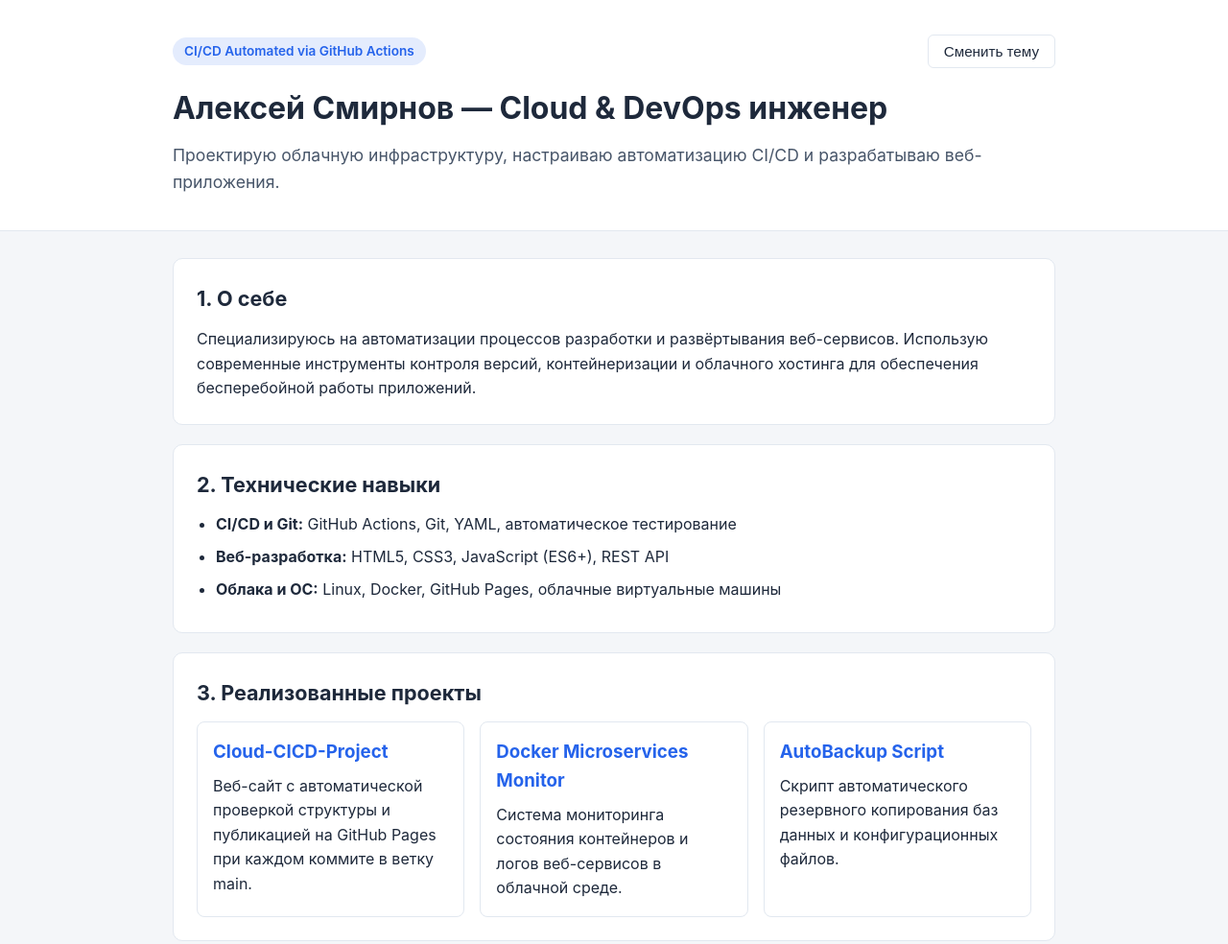
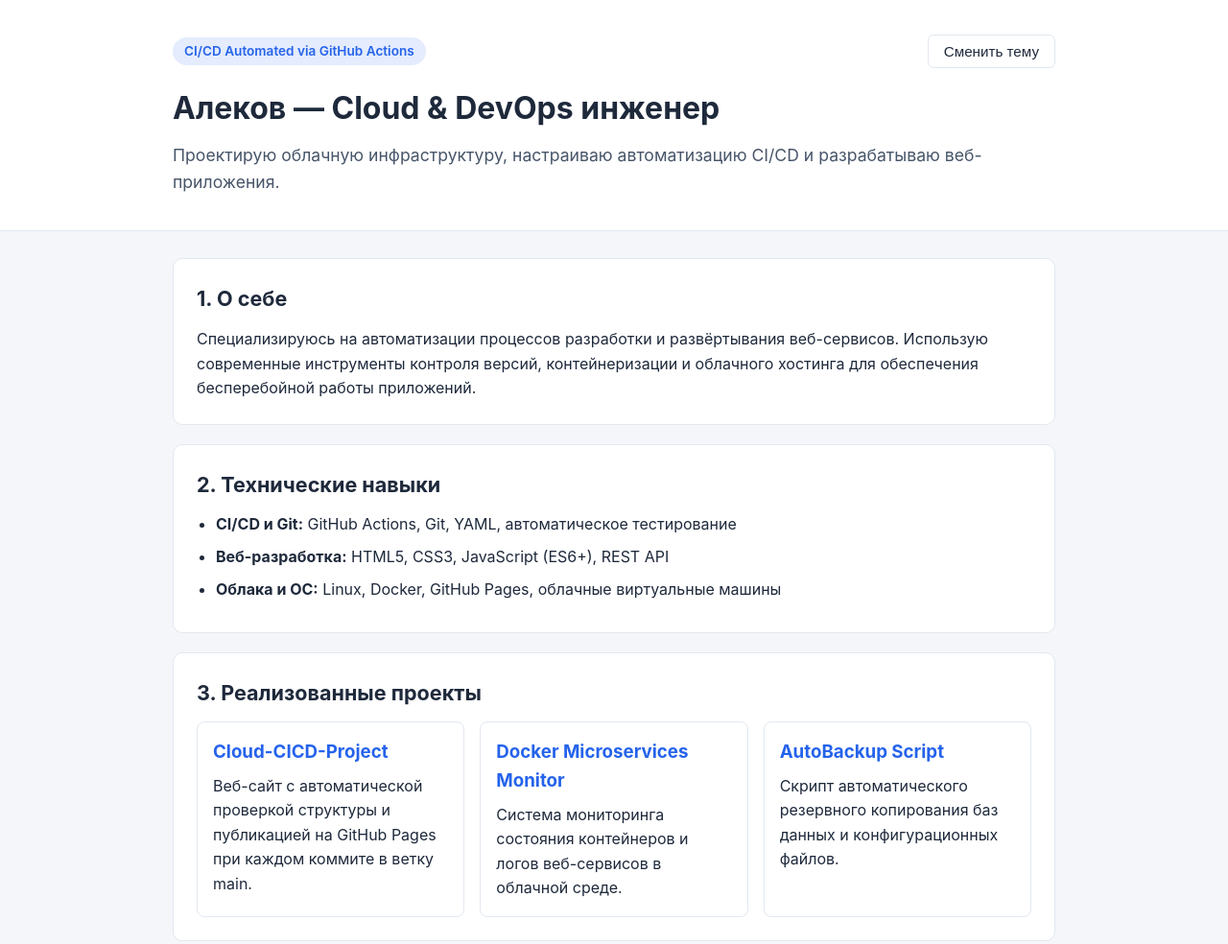
Before and after one commit to ronaldomogmessi/2wr, a plain HTML site: page index.html in a window 1280 px wide. Shown: the top 984 px of the page at 96% size. Drawn offline with Linux system fonts and the light colour scheme.

Commit message:
Update index.html

```diff
--- a/index.html
+++ b/index.html
@@ -13,7 +13,7 @@
         <span class="badge">CI/CD Automated via GitHub Actions</span>
         <button id="theme-toggle" class="btn-outline" type="button">Сменить тему</button>
       </div>
-      <h1>Алексей Смирнов — Cloud &amp; DevOps инженер</h1>
+      <h1>Алеков — Cloud &amp; DevOps инженер</h1>
       <p class="subtitle">
         Проектирую облачную инфраструктуру, настраиваю автоматизацию CI/CD и разрабатываю веб-приложения.
       </p>
```
